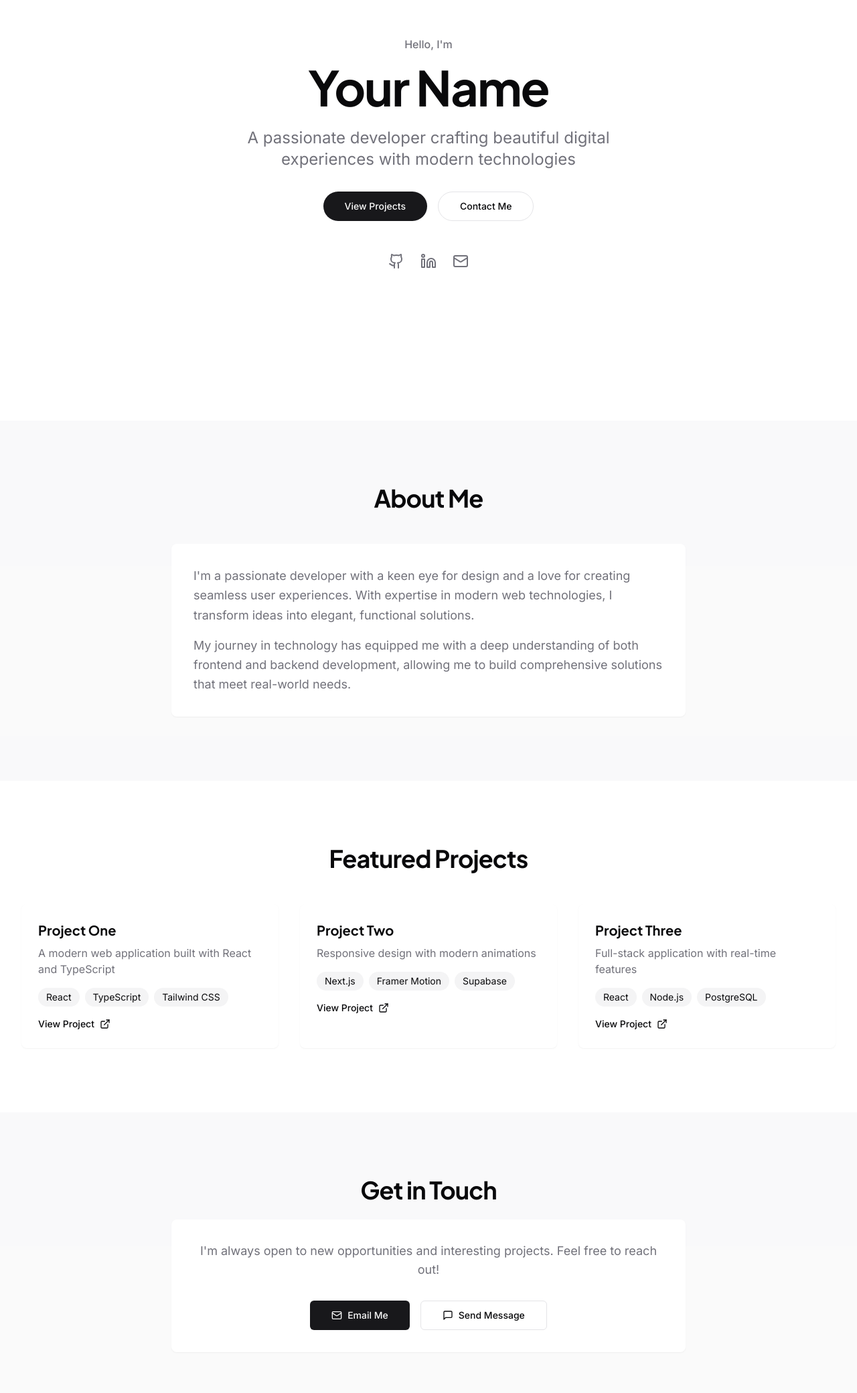
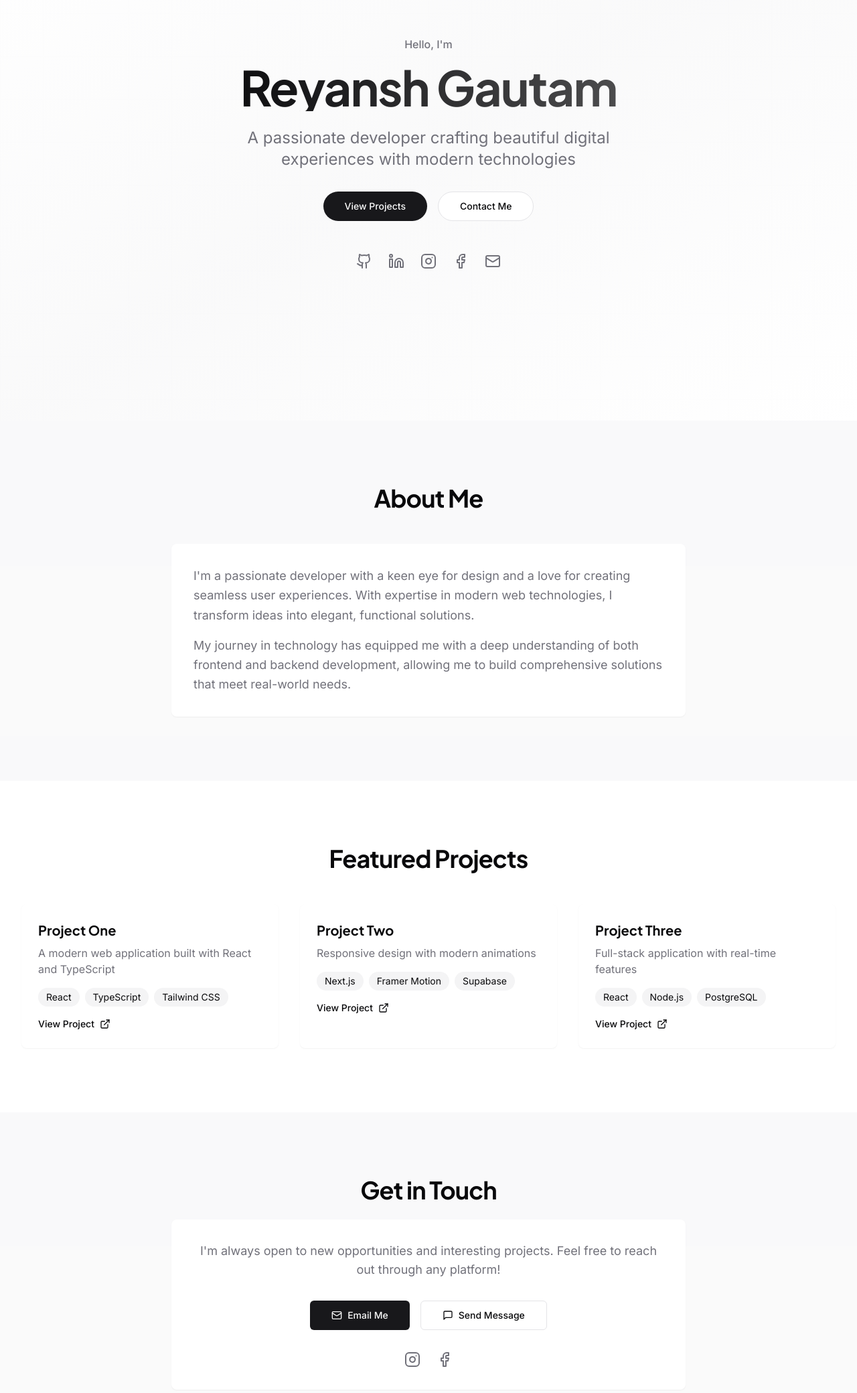
Before and after one commit to reyansh-66/identity-index, a React (Vite) app: page / in a window 1280 px wide. Shown: the part 172-2252 px from the top of the page at 67% size. Built offline with nearby package versions, Linux system fonts and the light colour scheme.

Commit message:
Update website content
Update website to include name, social media links, and visual enhancements.

```diff
--- a/src/components/About.tsx
+++ b/src/components/About.tsx
@@ -6,8 +6,8 @@ export const About = () => {
     <section id="about" className="bg-secondary/50">
       <div className="section-container">
         <div className="max-w-3xl mx-auto">
-          <h2 className="heading text-3xl md:text-4xl text-center mb-12">About Me</h2>
-          <Card className="glass-card p-8">
+          <h2 className="heading text-3xl md:text-4xl text-center mb-12 animate-fade-down">About Me</h2>
+          <Card className="glass-card p-8 transform hover:scale-[1.02] transition-all duration-300 animate-fade-up">
             <p className="text-lg leading-relaxed text-muted-foreground">
               I'm a passionate developer with a keen eye for design and a love for creating seamless user experiences. With expertise in modern web technologies, I transform ideas into elegant, functional solutions.
             </p>
--- a/src/components/Contact.tsx
+++ b/src/components/Contact.tsx
@@ -1,27 +1,35 @@
 
 import { Card } from './ui/card';
 import { Button } from './ui/button';
-import { MailIcon, MessageSquareIcon } from 'lucide-react';
+import { MailIcon, MessageSquareIcon, InstagramIcon, FacebookIcon } from 'lucide-react';
 
 export const Contact = () => {
   return (
     <section id="contact" className="bg-secondary/50">
       <div className="section-container">
         <div className="max-w-3xl mx-auto text-center">
-          <h2 className="heading text-3xl md:text-4xl mb-6">Get in Touch</h2>
-          <Card className="glass-card p-8">
+          <h2 className="heading text-3xl md:text-4xl mb-6 animate-fade-down">Get in Touch</h2>
+          <Card className="glass-card p-8 animate-fade-up">
             <p className="text-lg text-muted-foreground mb-8">
-              I'm always open to new opportunities and interesting projects. Feel free to reach out!
+              I'm always open to new opportunities and interesting projects. Feel free to reach out through any platform!
             </p>
-            <div className="flex flex-col sm:flex-row gap-4 justify-center">
-              <Button className="inline-flex items-center gap-2" size="lg">
+            <div className="flex flex-col sm:flex-row gap-4 justify-center mb-8">
+              <Button className="inline-flex items-center gap-2 hover:scale-105 transition-transform duration-300" size="lg">
                 <MailIcon size={20} />
                 Email Me
               </Button>
-              <Button variant="outline" className="inline-flex items-center gap-2" size="lg">
+              <Button variant="outline" className="inline-flex items-center gap-2 hover:scale-105 transition-transform duration-300" size="lg">
                 <MessageSquareIcon size={20} />
                 Send Message
               </Button>
+            </div>
+            <div className="flex justify-center gap-6">
+              <a href="https://instagram.com/reyansh.66" target="_blank" rel="noopener noreferrer" className="text-muted-foreground hover:text-foreground transition-colors hover:scale-110 transform duration-300">
+                <InstagramIcon size={24} />
+              </a>
+              <a href="https://www.facebook.com/reyans.gautam.39/" target="_blank" rel="noopener noreferrer" className="text-muted-foreground hover:text-foreground transition-colors hover:scale-110 transform duration-300">
+                <FacebookIcon size={24} />
+              </a>
             </div>
           </Card>
         </div>
--- a/src/components/Hero.tsx
+++ b/src/components/Hero.tsx
@@ -1,36 +1,53 @@
 
-import { GithubIcon, LinkedinIcon, MailIcon } from 'lucide-react';
+import { GithubIcon, LinkedinIcon, MailIcon, InstagramIcon, FacebookIcon } from 'lucide-react';
 import { Button } from './ui/button';
 
 export const Hero = () => {
   return (
-    <section className="min-h-screen flex items-center justify-center relative overflow-hidden">
+    <section className="min-h-screen flex items-center justify-center relative overflow-hidden bg-gradient-to-br from-background via-secondary/50 to-background">
+      <div className="absolute inset-0 bg-grid-white/10 bg-grid-pattern opacity-20" />
       <div className="section-container text-center relative z-10">
         <p className="text-sm md:text-base font-medium text-muted-foreground animate-fade-down">
           Hello, I'm
         </p>
-        <h1 className="heading text-4xl md:text-6xl lg:text-7xl mt-4 animate-fade-down" style={{ animationDelay: '200ms' }}>
-          Your Name
+        <h1 className="heading text-4xl md:text-6xl lg:text-7xl mt-4 animate-fade-down bg-clip-text text-transparent bg-gradient-to-r from-foreground to-foreground/70" style={{ animationDelay: '200ms' }}>
+          Reyansh Gautam
         </h1>
         <p className="text-xl md:text-2xl text-muted-foreground mt-6 max-w-2xl mx-auto animate-fade-down" style={{ animationDelay: '400ms' }}>
           A passionate developer crafting beautiful digital experiences with modern technologies
         </p>
         <div className="flex items-center justify-center gap-4 mt-8 animate-fade-up" style={{ animationDelay: '600ms' }}>
-          <Button variant="default" size="lg" className="rounded-full">
+          <Button
+            variant="default"
+            size="lg"
+            className="rounded-full hover:scale-105 transition-transform duration-300"
+            onClick={() => document.getElementById('projects')?.scrollIntoView({ behavior: 'smooth' })}
+          >
             View Projects
           </Button>
-          <Button variant="outline" size="lg" className="rounded-full">
+          <Button
+            variant="outline"
+            size="lg"
+            className="rounded-full hover:scale-105 transition-transform duration-300"
+            onClick={() => document.getElementById('contact')?.scrollIntoView({ behavior: 'smooth' })}
+          >
             Contact Me
           </Button>
         </div>
         <div className="flex items-center justify-center gap-6 mt-12 animate-fade-up" style={{ animationDelay: '800ms' }}>
-          <a href="https://github.com" target="_blank" rel="noopener noreferrer" className="text-muted-foreground hover:text-foreground transition-colors">
+          <a href="https://github.com" target="_blank" rel="noopener noreferrer" className="text-muted-foreground hover:text-foreground transition-colors hover:scale-110 transform duration-300">
             <GithubIcon size={24} />
           </a>
-          <a href="https://linkedin.com" target="_blank" rel="noopener noreferrer" className="text-muted-foreground hover:text-foreground transition-colors">
+          <a href="https://linkedin.com" target="_blank" rel="noopener noreferrer" className="text-muted-foreground hover:text-foreground transition-colors hover:scale-110 transform duration-300">
             <LinkedinIcon size={24} />
           </a>
-          <a href="mailto:your@email.com" className="text-muted-foreground hover:text-foreground transition-colors">
+          <a href="https://instagram.com/reyansh.66" target="_blank" rel="noopener noreferrer" className="text-muted-foreground hover:text-foreground transition-colors hover:scale-110 transform duration-300">
+            <InstagramIcon size={24} />
+          </a>
+          <a href="https://www.facebook.com/reyans.gautam.39/" target="_blank" rel="noopener noreferrer" className="text-muted-foreground hover:text-foreground transition-colors hover:scale-110 transform duration-300">
+            <FacebookIcon size={24} />
+          </a>
+          <a href="mailto:your@email.com" className="text-muted-foreground hover:text-foreground transition-colors hover:scale-110 transform duration-300">
             <MailIcon size={24} />
           </a>
         </div>
--- a/src/index.css
+++ b/src/index.css
@@ -1,4 +1,3 @@
-
 @import url('https://fonts.googleapis.com/css2?family=Inter:wght@400;500;600;700&family=Plus+Jakarta+Sans:wght@500;600;700&display=swap');
 
 @tailwind base;
@@ -28,9 +27,7 @@
     --ring: 240 5.9% 10%;
     --radius: 0.75rem;
   }
-}
 
-@layer base {
   * {
     @apply border-border;
   }
@@ -40,8 +37,13 @@
   .section-container {
     @apply max-w-7xl mx-auto px-4 sm:px-6 lg:px-8 py-24;
   }
+  .bg-grid-pattern {
+    background-image: linear-gradient(to right, rgb(229 231 235 / 0.1) 1px, transparent 1px),
+                      linear-gradient(to bottom, rgb(229 231 235 / 0.1) 1px, transparent 1px);
+    background-size: 4rem 4rem;
+  }
   .glass-card {
-    @apply backdrop-blur-sm bg-white/80 border border-white/20 rounded-2xl shadow-xl;
+    @apply backdrop-blur-sm bg-white/80 border border-white/20 rounded-2xl shadow-xl hover:shadow-2xl transition-all duration-300 hover:-translate-y-1;
   }
   .heading {
     @apply font-heading font-bold tracking-tight;
```
